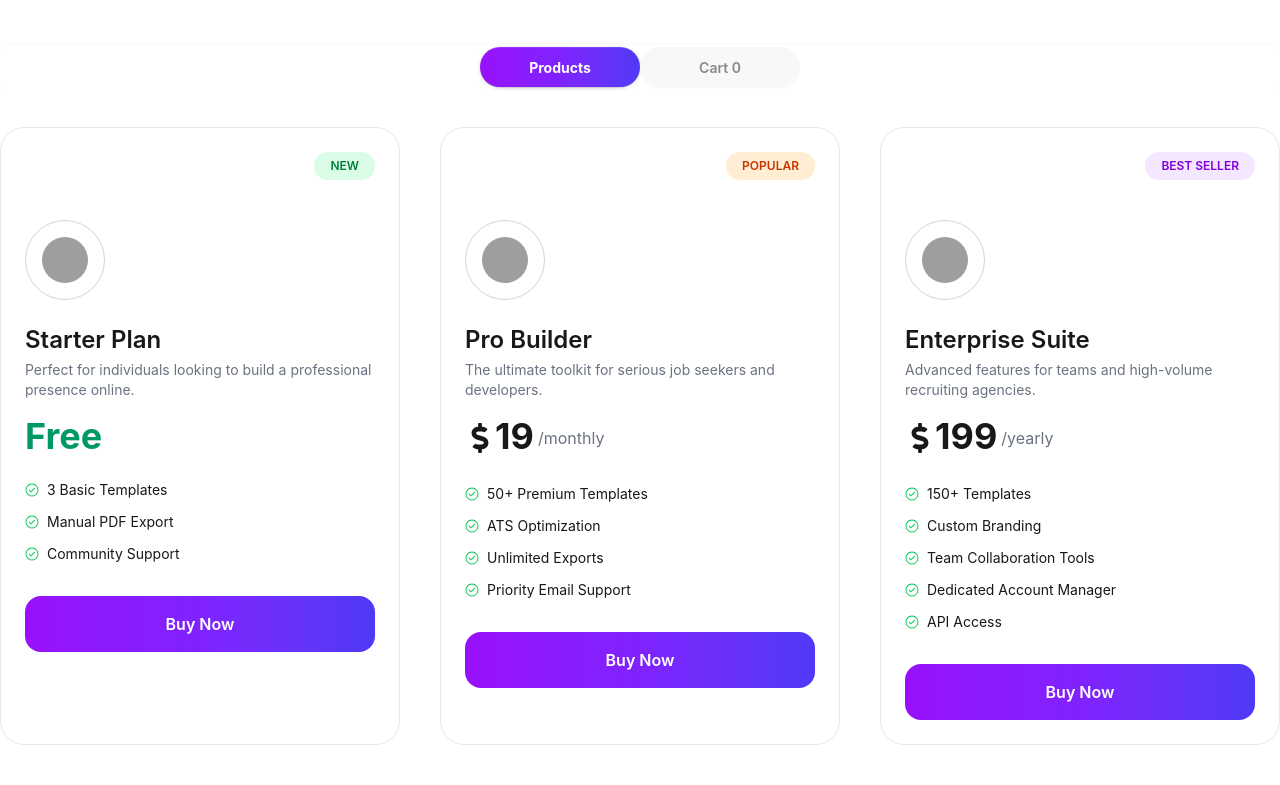
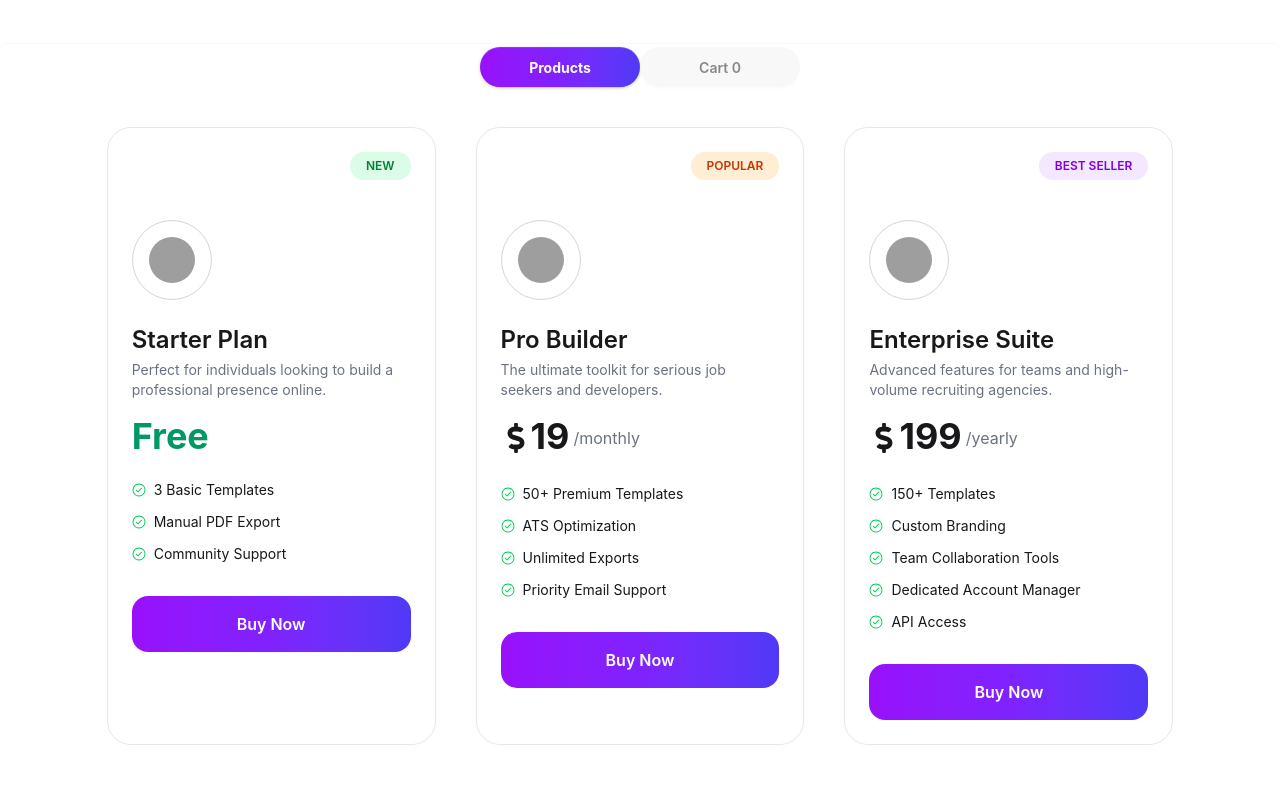
Before and after one commit to armanvay/P-B-Assignment-06, a React (Vite) app: page / in a window 1280 px wide. Shown: the part 1080-1865 px from the top of the page. Built offline with nearby package versions, Linux system fonts and the light colour scheme; grey boxes are pictures that could not be loaded.

Commit message:
width add

```diff
--- a/src/Component/AllCardLode/AllCardLode.jsx
+++ b/src/Component/AllCardLode/AllCardLode.jsx
@@ -6,7 +6,7 @@ const AllCardLode = ({ data, cards, setCard }) => {
 //   console.log(card);
 
   return (
-    <div className="max-w-7xl mx-auto grid md:grid-cols-3 sm:grid-cols-4 gap-10">
+    <div className="w-10/12 mx-auto grid md:grid-cols-3 sm:grid-cols-4 gap-10">
       {card.map((card) => (
         <CardShow key={card.id} card={card} cards={cards} setCard={setCard}></CardShow>
       ))}
```
